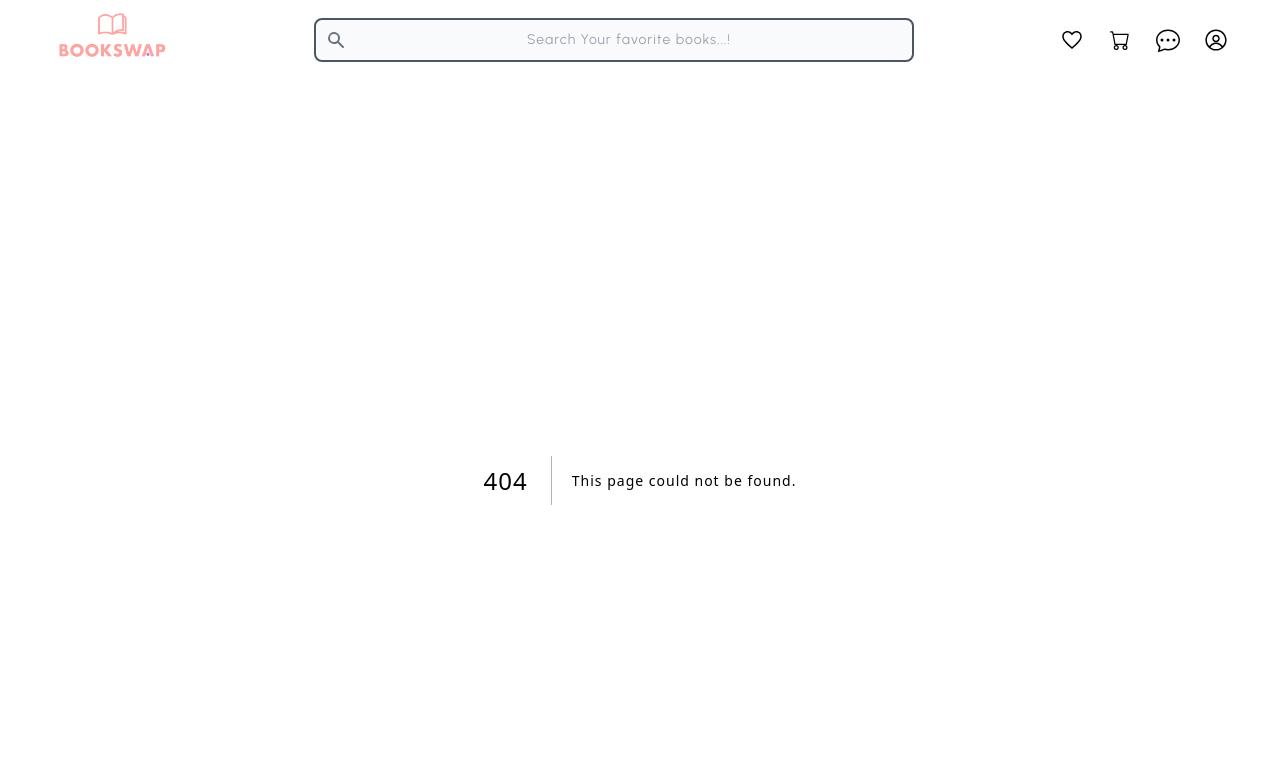
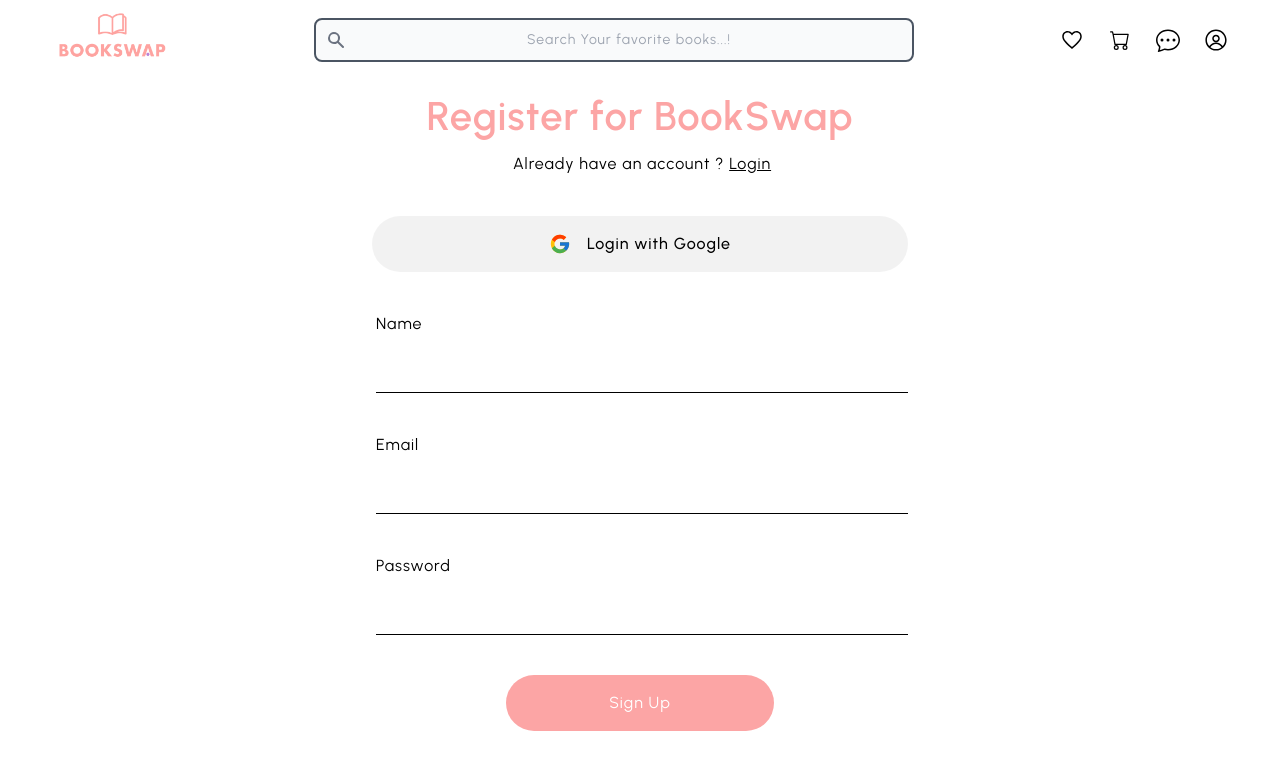
Before and after one commit to iamtanay7/BookSwap, a Next.js app in the folder frontend/: page /register in a window 1280 px wide. Before the commit this address had no page. Shown: the top 770 px of the page. Built offline with nearby package versions, Linux system fonts and the light colour scheme.

Commit message:
login and register page basic ui created

```diff
--- /dev/null
+++ b/frontend/pages/login.js
@@ -0,0 +1,71 @@
+import Link from "next/link";
+import React, { useEffect, useState } from "react";
+import { FcGoogle } from "react-icons/fc";
+
+
+
+
+const login = () => {
+  const [email, setEmail] = useState(null);
+  const [password, setPassword] = useState(null);
+
+
+
+  return (
+    <main className="flex :h-[100vh] font-urbanist md:-mt-10">
+      <div className="w-full  p-8 md:p-14 flex items-center justify-center ">
+        <div className="p-8 w-[600px] justify-center text-center  ">
+          <h1 className="text-[34px] md:text-[40px]  text-red-300 font-semibold">Login</h1>
+          <p className="mt-6 ml-1">
+            Don't have an account ?{" "}
+            <Link
+              href="/register"
+              className="underline hover:text-blue-400 cursor-pointer"
+            >
+              Sign Up
+            </Link>
+          </p>
+
+          <div
+            className="bg-black/[0.05] text-white w-full py-4 mt-10 rounded-full transition-transform hover:bg-black/[0.8] active:scale-90 flex justify-center items-center gap-4 cursor-pointer group"
+            // onClick={signInWithGoogle}
+          >
+            <FcGoogle size={22} />
+            <span className="font-medium text-black group-hover:text-white">
+              Login with Google
+            </span>
+          </div>
+
+          <form onSubmit={(e) => e.preventDefault()}>
+            <div className="mt-10 pl-1 flex flex-col text-left">
+              <label>Email</label>
+              <input
+                type="email"
+                name="email"
+                className="font-medium border-b border-black p-4 outline-0 focus-within:border-blue-400"
+                // onChange={(e) => setEmail(e.target.value)}
+              />
+            </div>
+            <div className="mt-10 pl-1 flex flex-col text-left ">
+              <label>Password</label>
+              <input
+                type="password"
+                name="password"
+                className="font-medium border-b border-black p-4 outline-0 focus-within:border-blue-400"
+                // onChange={(e) => setPassword(e.target.value)}
+              />
+            </div>
+            <button
+              className="bg-red-300  text-white w-full md:w-[50%] py-4 mt-10 rounded-full transition-transform hover:bg-black/[0.8] active:scale-90 "
+            //   onClick={loginHandler}
+            >
+              Sign in
+            </button>
+          </form>
+        </div>
+      </div>
+    </main>
+  );
+};
+
+export default login;
--- /dev/null
+++ b/frontend/pages/register.js
@@ -0,0 +1,82 @@
+import Link from "next/link";
+import React, { useEffect, useState } from "react";
+import { FcGoogle } from "react-icons/fc";
+
+const register = () => {
+  const [username, setUsername] = useState(null);
+  const [email, setEmail] = useState(null);
+  const [password, setPassword] = useState(null);
+
+  return (
+    <div>
+      <main className="flex :h-[100vh] font-urbanist md:-mt-16">
+        <div className="w-full  p-8 md:p-14 flex items-center justify-center">
+          <div className="p-8 w-[600px] justify-center text-center">
+            <h1 className="text-[34px] md:text-[40px] font-semibold text-red-300">
+              Register for BookSwap
+            </h1>
+            <p className="mt-6 ml-1">
+              Already have an account ?{" "}
+              <Link
+                href="/login"
+                className="underline hover:text-blue-400 cursor-pointer"
+              >
+                Login
+              </Link>
+            </p>
+
+            <div
+              className="bg-black/[0.05] text-white w-full py-4 mt-10 rounded-full transition-transform hover:bg-black/[0.8] active:scale-90 flex justify-center items-center gap-4 cursor-pointer group"
+            //   onClick={signInWithGoogle}
+            >
+              <FcGoogle size={22} />
+              <span className="font-medium text-black group-hover:text-white">
+                Login with Google
+              </span>
+            </div>
+
+            <form onSubmit={(e) => e.preventDefault()}>
+              <div className="mt-10 pl-1 flex flex-col text-left">
+                <label>Name</label>
+                <input
+                  type="text"
+                  className="font-medium border-b border-black p-4 outline-0 focus-within:border-blue-400"
+                //   onChange={(e) => setUsername(e.target.value)}
+                  required
+                />
+              </div>
+              <div className="mt-10 pl-1 flex flex-col text-left">
+                <label>Email</label>
+                <input
+                  type="email"
+                  name="email"
+                  className="font-medium border-b border-black p-4 outline-0 focus-within:border-blue-400"
+                //   onChange={(e) => setEmail(e.target.value)}
+                  required
+                />
+              </div>
+              <div className="mt-10 pl-1 flex flex-col text-left">
+                <label>Password</label>
+                <input
+                  type="password"
+                  name="password"
+                  className="font-medium border-b border-black p-4 outline-0 focus-within:border-blue-400"
+                //   onChange={(e) => setPassword(e.target.value)}
+                  required
+                />
+              </div>
+              <button
+                className="bg-red-300  text-white w-full md:w-[50%] py-4 mt-10 rounded-full transition-transform hover:bg-black/[0.8] active:scale-90"
+                // onClick={singupHandler}
+              >
+                Sign Up
+              </button>
+            </form>
+          </div>
+        </div>
+      </main>
+    </div>
+  );
+};
+
+export default register;
```
